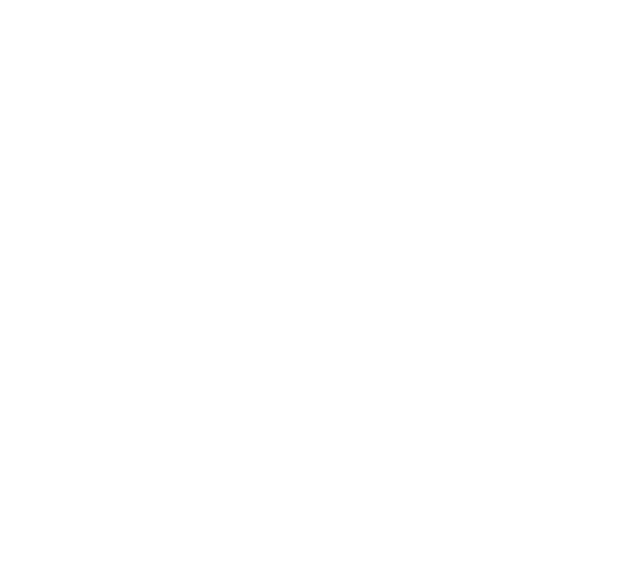
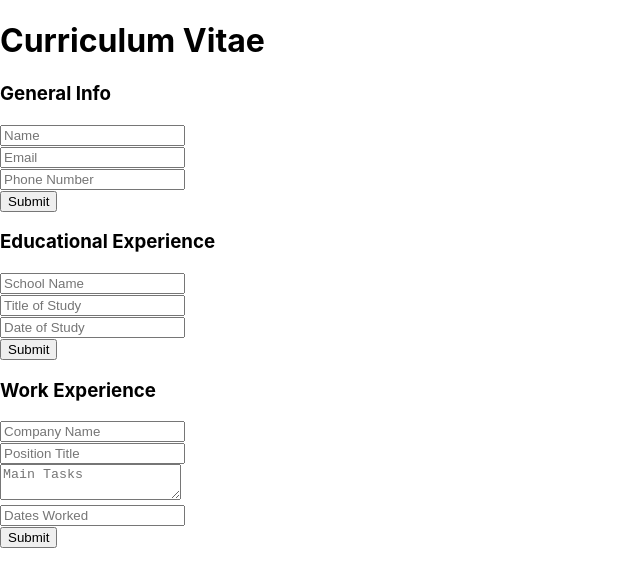
Before and after one commit to mishtickle/CV-Project, a React (Create React App) app: page / in a window 1280 px wide. Shown: the top 586 px of the page, without its empty margins (0-640 px from the left). Built offline with nearby package versions, Linux system fonts and the light colour scheme; the HTML template or start-up script is replaced by a standard one.

Commit message:
Added form fields in components

```diff
--- a/src/App.js
+++ b/src/App.js
@@ -1,10 +1,12 @@
 import './App.css';
-import React, { Component } from 'react';
+import React from 'react';
+import PageDisplay from './components/PageDisplay';
 
 class App extends React.Component {
   render(){
     return (
       <div>
+        <PageDisplay/>
       </div>
     );
   }
--- /dev/null
+++ b/src/components/EducationalExperience.js
@@ -0,0 +1,45 @@
+import React from 'react';
+
+class EducationalExperience extends React.Component {
+    constructor(props){
+        super(props);
+        this.state = {
+            schoolName: '',
+            titleOfStudy: '',
+            dateOfStudy: ''
+        }
+        this.onChange = this.onChange.bind(this);
+    }
+
+
+
+    onChange(event) {
+        this.setState({[event.target.name]: event.target.value})
+    }
+
+    handleClick(e) {
+        e.preventDefault();
+        console.log(this.state);
+    }
+
+    render() {
+        const { schoolName, titleOfStudy, dateOfStudy } = this.state;
+        return(
+            <>
+                <form label="Educational Experience" preventDefault>
+                    <input type = "text" placeholder="School Name" name="schoolName" value={schoolName} onChange={this.onChange} />
+                    <br/>
+                    <input type = "text" placeholder="Title of Study" name="titleOfStudy" value={titleOfStudy} onChange={this.onChange} />
+                    <br/>
+                    <input type="text" placeholder="Date of Study" name="dateOfStudy" value={dateOfStudy} onChange={this.onChange} />
+                    <br/>
+                    <button onClick={ (e) => this.handleClick(e)}>Submit</button>
+                </form>
+
+            </>
+
+        )
+    }
+}
+
+export default EducationalExperience;
--- /dev/null
+++ b/src/components/GeneralInfo.js
@@ -0,0 +1,45 @@
+import React from 'react';
+
+class GeneralInfo extends React.Component {
+    constructor(props){
+        super(props);
+        this.state = {
+            name: '',
+            email: '',
+            phone: ''
+        }
+        this.onChange = this.onChange.bind(this);
+    }
+
+
+
+    onChange(event) {
+        this.setState({[event.target.name]: event.target.value})
+    }
+
+    handleClick(e) {
+        e.preventDefault();
+        console.log(this.state);
+    }
+
+    render() {
+        const { name, email, phone } = this.state;
+        return(
+            <>
+                <form label="General Info" preventDefault>
+                    <input type = "text" placeholder="Name" name="name" value={name} onChange={this.onChange} />
+                    <br/>
+                    <input type = "text" placeholder="Email" name="email" value={email} onChange={this.onChange} />
+                    <br/>
+                    <input type="text" placeholder="Phone Number" name="phone" value={phone} onChange={this.onChange} />
+                    <br/>
+                    <button onClick={ (e) => this.handleClick(e)}>Submit</button>
+                </form>
+
+            </>
+
+        )
+    }
+}
+
+export default GeneralInfo;
--- /dev/null
+++ b/src/components/PageDisplay.js
@@ -0,0 +1,28 @@
+import React from 'react';
+import GeneralInfo from './GeneralInfo.js';
+import EducationalExperience from './EducationalExperience';
+import WorkExperience from './WorkExperience';
+
+class PageDisplay extends React.Component {
+    constructor(props){
+        super(props);
+        this.state = {
+        }
+    }
+
+    render() {
+        return(
+            <div>
+                <h1>Curriculum Vitae</h1>
+                <h3>General Info</h3>
+                <GeneralInfo/>
+                <h3>Educational Experience</h3>
+                <EducationalExperience/>
+                <h3>Work Experience</h3>
+                <WorkExperience/>
+            </div>
+        )
+    }
+}
+
+export default PageDisplay;
--- /dev/null
+++ b/src/components/WorkExperience.js
@@ -0,0 +1,48 @@
+import React from 'react';
+
+class WorkExperience extends React.Component {
+    constructor(props){
+        super(props);
+        this.state = {
+            companyName: '',
+            positionTitle: '',
+            mainTasks: '',
+            datesWorked: ''
+        }
+        this.onChange = this.onChange.bind(this);
+    }
+
+
+
+    onChange(event) {
+        this.setState({[event.target.name]: event.target.value})
+    }
+
+    handleClick(e) {
+        e.preventDefault();
+        console.log(this.state);
+    }
+
+    render() {
+        const { companyName, positionTitle, mainTasks, datesWorked } = this.state;
+        return(
+            <>
+                <form label="Work Experience" preventDefault>
+                    <input type = "text" placeholder="Company Name" name="companyName" value={companyName} onChange={this.onChange} />
+                    <br/>
+                    <input type = "text" placeholder="Position Title" name="positionTitle" value={positionTitle} onChange={this.onChange} />
+                    <br/>
+                    <textarea placeholder="Main Tasks" name="mainTasks" value={mainTasks} onChange={this.onChange} />
+                    <br/>
+                    <input type = "text" placeholder="Dates Worked" name="datesWorked" value={datesWorked} onChange={this.onChange} />
+                    <br/>
+                    <button onClick={ (e) => this.handleClick(e)}>Submit</button>
+                </form>
+
+            </>
+
+        )
+    }
+}
+
+export default WorkExperience;
```
